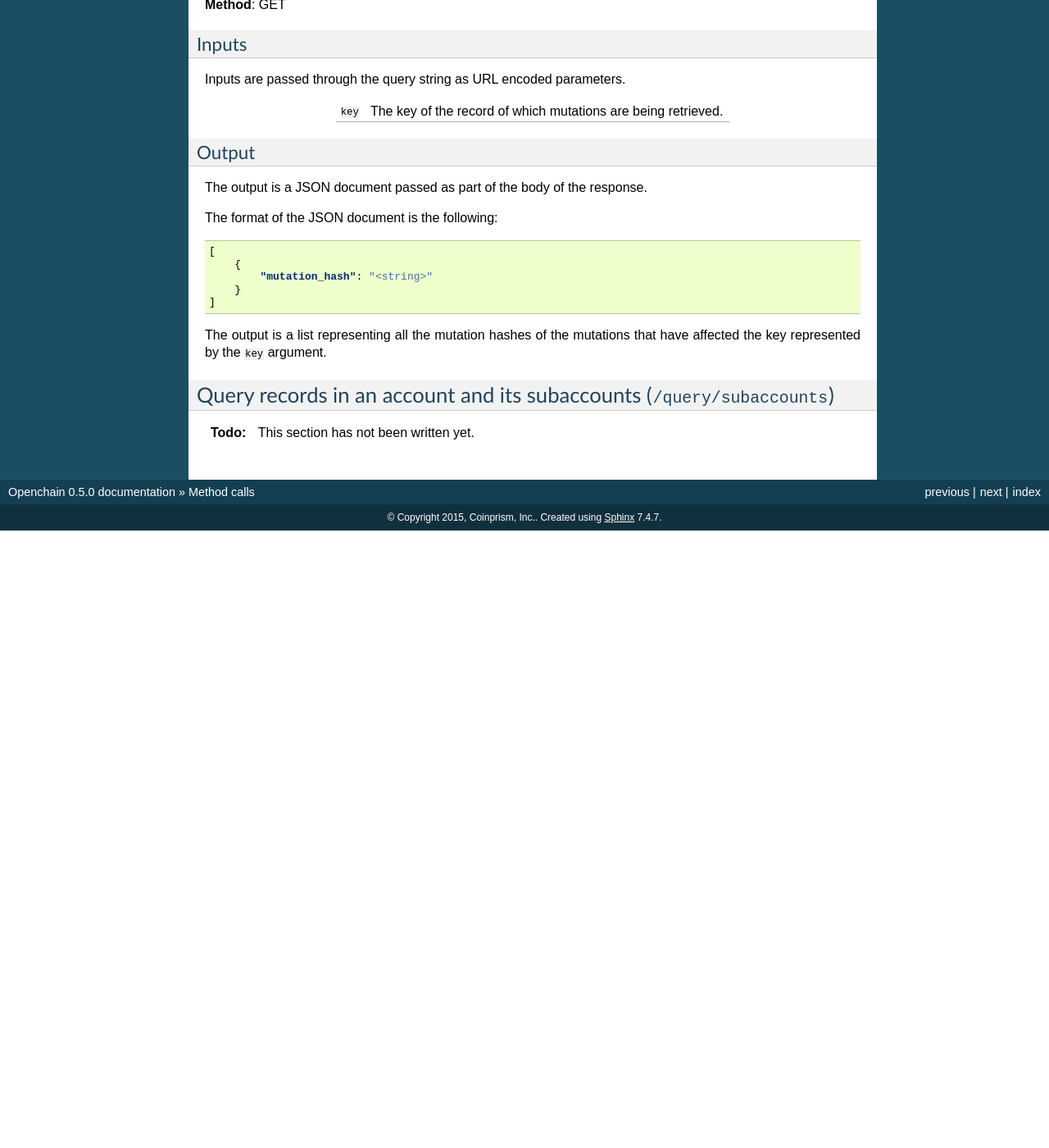
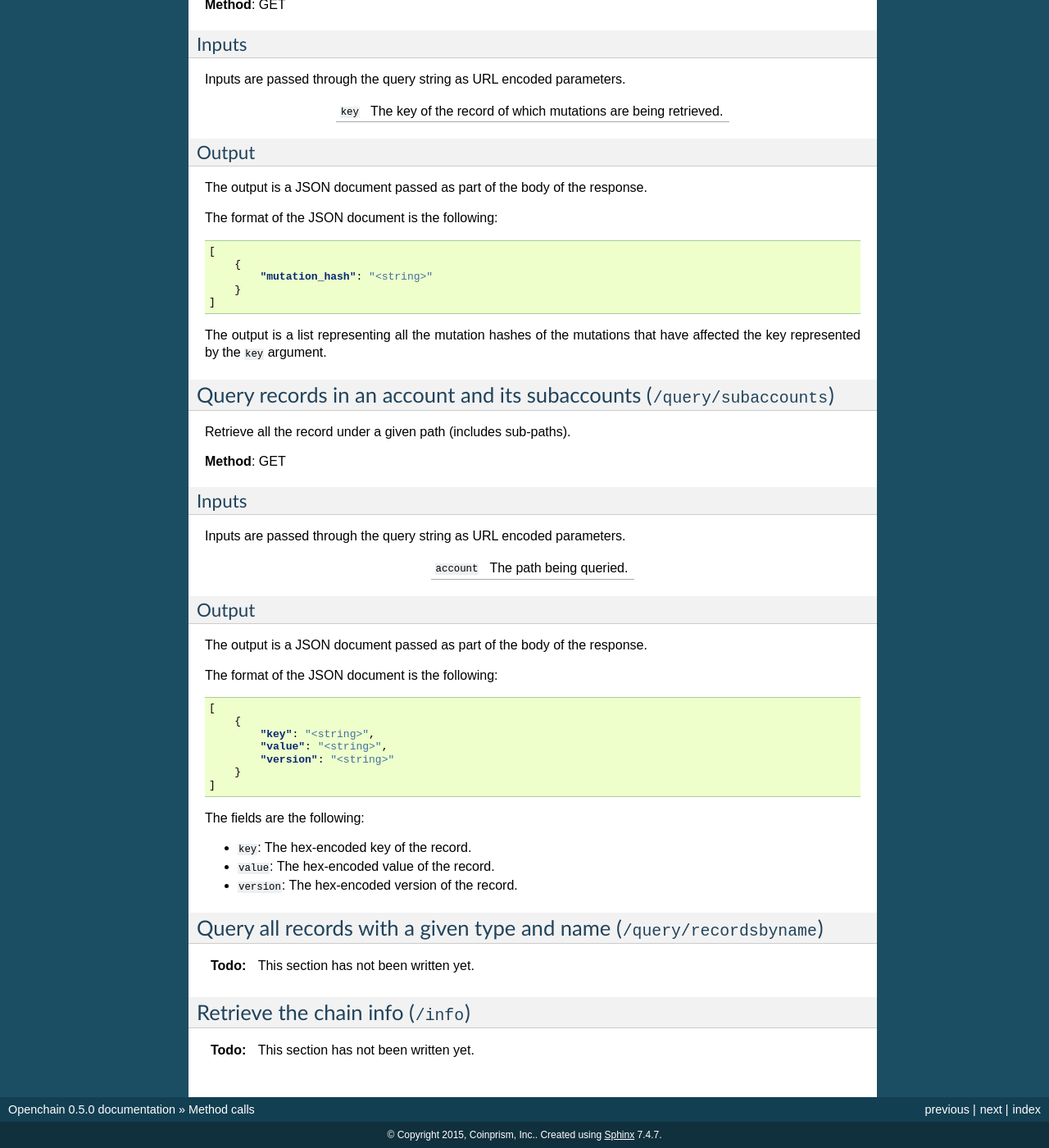
Before and after one commit to openchain/docs, a Sphinx documentation site: the page built from docs/source/api/method-calls.rst, in a window 1280 px wide and 1400 px high, scrolled down 4709 px. Shown: the whole window at 82% size. Built offline with Sphinx 7.4.7, drawn with Linux system fonts in a browser that asks for light colours; before the commit the page ends 5356 px from its top, so only the background shows below that; some of the changed text lies outside the part shown.

Commit message:
Improve the API documentation

```diff
--- a/docs/source/api/method-calls.rst
+++ b/docs/source/api/method-calls.rst
@@ -298,4 +298,48 @@ The output is a list representing all the mutation hashes of the mutations that
 Query records in an account and its subaccounts (``/query/subaccounts``)
 ------------------------------------------------------------------------
 
+Retrieve all the record under a given path (includes sub-paths).
+
+**Method**: GET
+
+Inputs
+~~~~~~
+
+Inputs are passed through the query string as URL encoded parameters.
+
+=================  ==============
+``account``        The path being queried.
+=================  ==============
+
+Output
+~~~~~~
+
+The output is a JSON document passed as part of the body of the response.
+
+The format of the JSON document is the following:
+
+.. code-block:: json
+
+    [
+        {
+            "key": "<string>",
+            "value": "<string>",
+            "version": "<string>"
+        }
+    ]
+
+The fields are the following:
+
+* ``key``: The hex-encoded key of the record.
+* ``value``: The hex-encoded value of the record.
+* ``version``: The hex-encoded version of the record.
+
+Query all records with a given type and name (``/query/recordsbyname``)
+------------------------------------------------------------------------
+
 .. include:: /common/stub.txt
+
+Retrieve the chain info (``/info``)
+------------------------------------------------------------------------
+
+.. include:: /common/stub.txt
```
